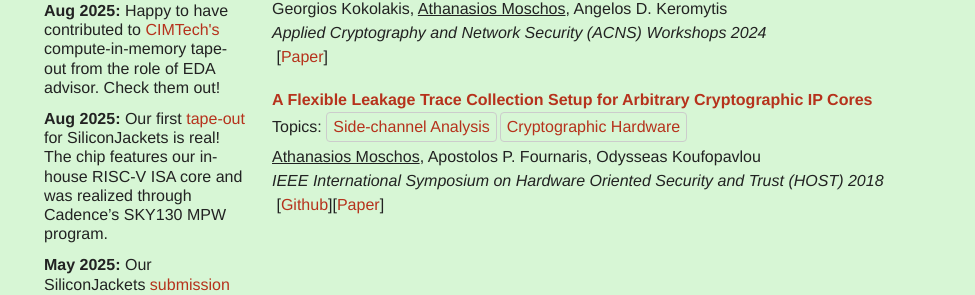
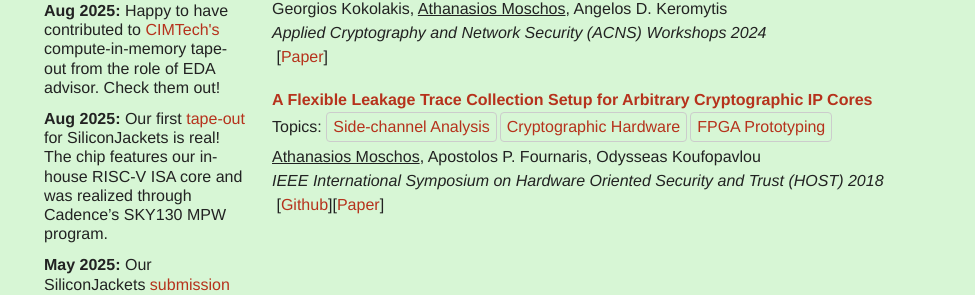
Before and after one commit to 0ena/0ena.github.io, a Jekyll site: the page built from index.md, in a window 1280 px wide. Shown: the part 738-1033 px from the top of the page, without its empty margins (152-1127 px from the left). Built offline with Jekyll 4.4.1, drawn with Linux system fonts in a browser that asks for light colours; nearby versions of some CDN libraries.

Commit message:
Add FPGA Prototyping topic to research.yml

```diff
--- a/_data/research.yml
+++ b/_data/research.yml
@@ -82,6 +82,7 @@ pubs:
       topics:
           - "Side-channel Analysis"
           - "Cryptographic Hardware"
+          - "FPGA Prototyping"
       media:
         - name: "Github"
           url:  "https://github.com/UoPeceHWSec/FlexLECO"
```
